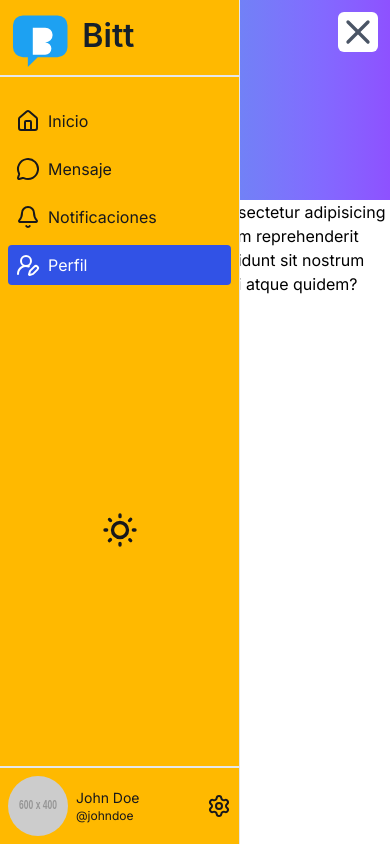
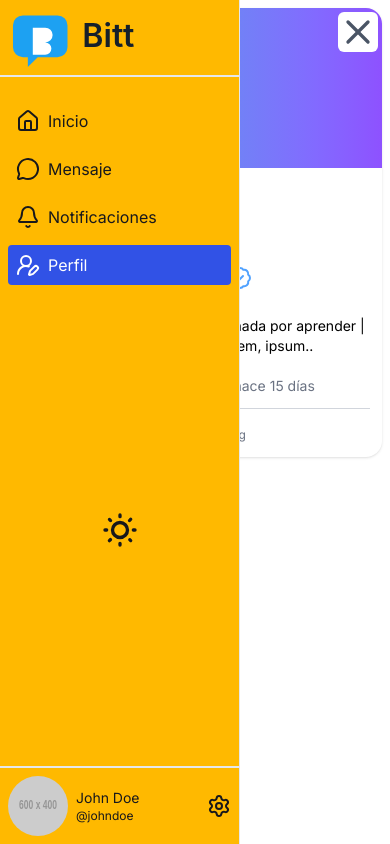
Before and after one commit to kemtch19/bitt-frontend, a React (Vite) app: page /profile in a window 390 px wide. Built offline with nearby package versions, Linux system fonts and the light colour scheme.

Commit message:
chore: profile structure in mobile

```diff
--- a/src/components/Sidebar.jsx
+++ b/src/components/Sidebar.jsx
@@ -20,7 +20,7 @@ export const Sidebar = ({ sidebarOpen, setSidebarOpen }) => {
 
   return (
     <div
-      className={`w-60 border-r border-gray-200 flex flex-col justify-between items-center max-sm:absolute top-0 bottom-0  max-sm:bg-amber-400 ${
+      className={`w-60 border-r border-gray-200 flex flex-col justify-between items-center max-sm:absolute top-0 bottom-0 z-20 max-sm:bg-amber-400 ${
         sidebarOpen ? "translate-x-0 bg-white" : "max-sm:-translate-x-full "
       } transition-all duration-500 ease-in-out`}
     >
--- a/src/page/Profile.jsx
+++ b/src/page/Profile.jsx
@@ -1,14 +1,55 @@
+import {
+  Calendar1Icon,
+  CalendarIcon,
+  MapIcon,
+  MapPinIcon,
+  Verified,
+} from "lucide-react";
+import girl from "../assets/fakePeople/girl.jpg";
+
 export const Profile = () => {
   // 🧠 Logic
 
   return (
-    <div className="flex flex-col text-black">
-      <div class="bg-linear-to-r h-50 from-cyan-500 to-violet-500"></div>
-      <p>
-        Lorem ipsum dolor sit amet consectetur adipisicing elit. In, explicabo
-        laborum. Autem reprehenderit dolor libero ab quo iusto est incidunt sit
-        nostrum maiores cumque, expedita modi atque quidem? Veritatis, earum?
-      </p>
+    <div className="relative h-full overflow-y-scroll text-black">
+      {/* max-w-3xl -> nos da un tamaño fijo de 768px, pero tiene que estar combinado con mx-auto */}
+      <div className="mx-auto max-w-3xl">
+        <div className="bg-white rounded-2xl shadow overflow-hidden m-2">
+          <div class="h-40 bg-linear-to-r from-cyan-500 to-violet-500" />
+          <div className="p-3">
+            <img
+              className="size-40 object-cover rounded-full border-gray-300 border-2 absolute  top-25"
+              src={girl}
+            />
+            <div className="pl-3 pt-20">
+              <div className="flex items-center gap-2">
+                <h2 className="text-2xl font-semibold">Delfina Cumarta</h2>
+                <Verified className="text-blue-400 mt-1" />
+              </div>
+              <p className="text-gray-500 text-sm -mt-1">@delfi12</p>
+              <p className="text-sm mt-2 mb-5">
+                creador | Exploradora | Apasionada por aprender | Lorem ipsum
+                dolor sit amet Lorem, ipsum..
+              </p>
+              <div className="flex text-sm mt-2 text-gray-500 gap-2 items-center">
+                <MapPinIcon className="size-4" />
+                <p className="mr-5">Florida, EU</p>
+                <CalendarIcon className="size-4" />
+                <p>Se unió hace 15 días</p>
+              </div>
+              <hr className="text-gray-300 my-3" />
+              <div className="flex gap-1 items-center">
+                <b>6</b>
+                <p className="text-xs mt-1 mr-3 text-gray-500">Posts</p>
+                <b>2</b>
+                <p className="text-xs mt-1 mr-3 text-gray-500">Followers</p>
+                <b>3</b>
+                <p className="text-xs mt-1 mr-3 text-gray-500">Following</p>
+              </div>
+            </div>
+          </div>
+        </div>
+      </div>
     </div>
   );
 };
```
Also changed, not shown: src/assets/fakePeople/girl.jpg (added).
